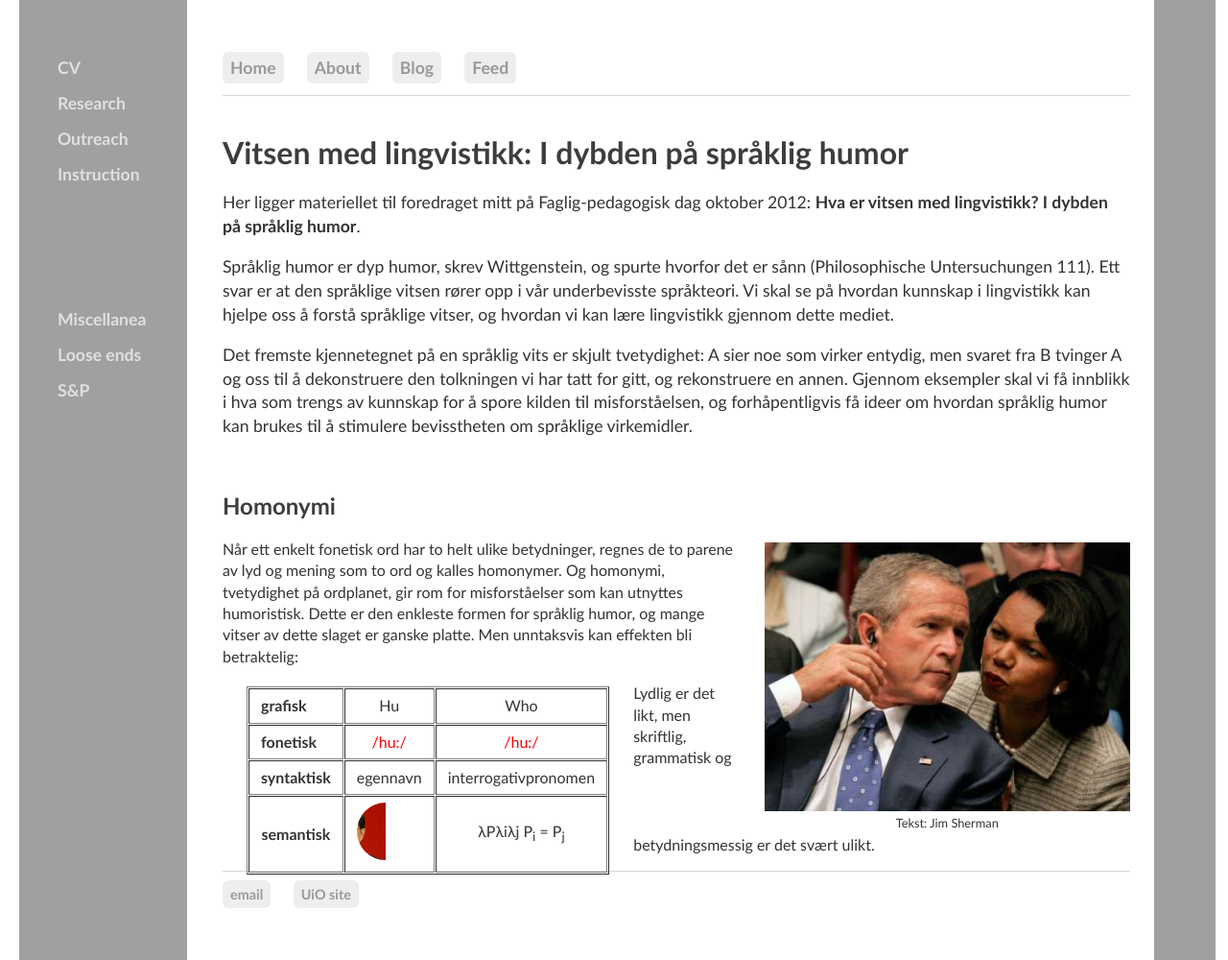
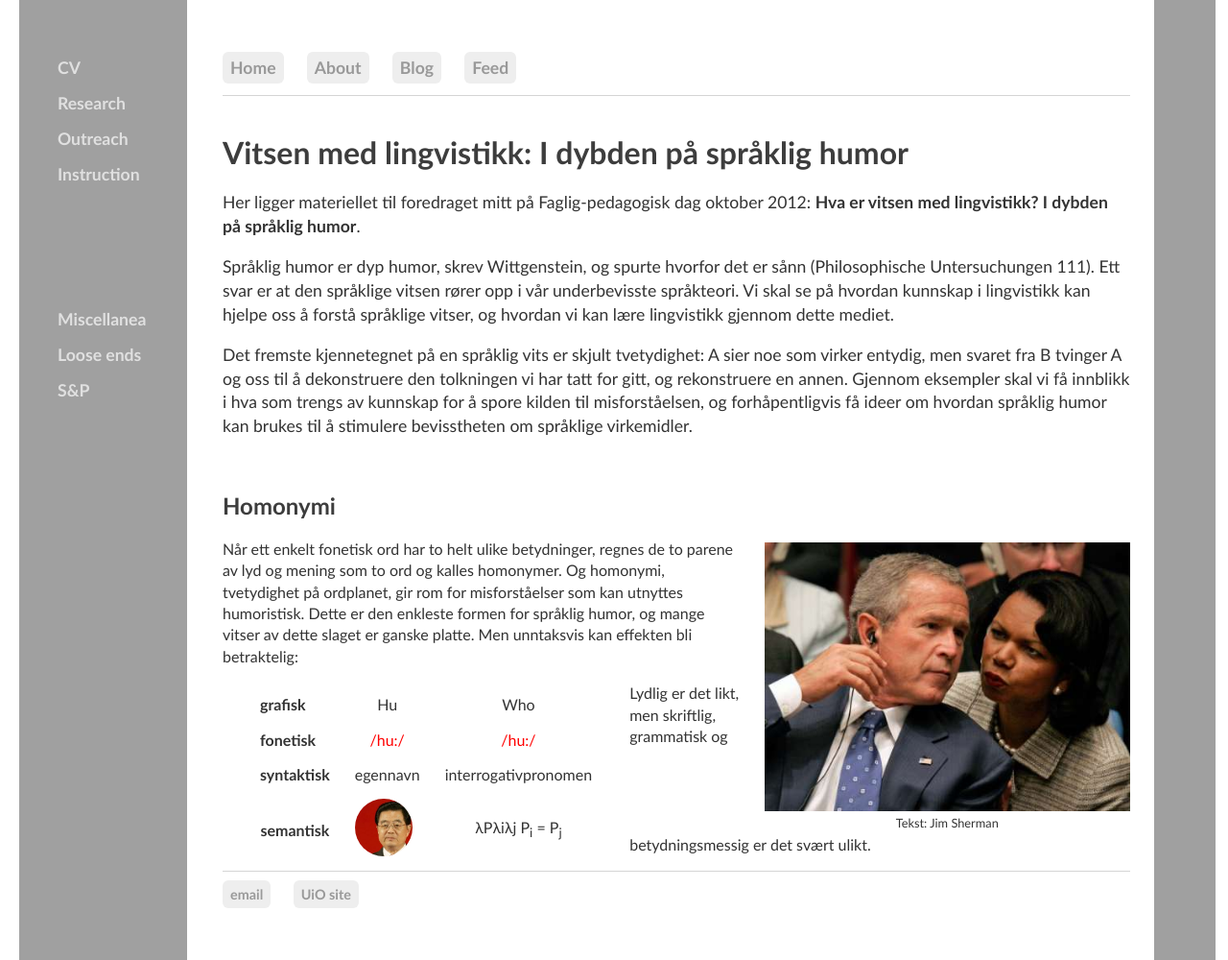
Before and after one commit to kjelljs/kjelljs.github.io, a Jekyll site: the page built from dissemination/vitsen.html, in a window 1280 px wide and 1000 px high. Shown: the whole window at 96% size. Built offline with Jekyll 4.4.1, drawn with Linux system fonts in a browser that asks for light colours.

Commit message:
Update vitsen.html

```diff
--- a/dissemination/vitsen.html
+++ b/dissemination/vitsen.html
@@ -42,7 +42,7 @@
 .circular--landscape img {
   width: auto;
   height: 100%;
-  margin-left: -50px;
+  margin-left: -0px;
 }
 
 </style>
@@ -57,7 +57,7 @@
 <div style="float:right;"><figure class="rightfig"><a href="http://www.youtube.com/watch?v=rVqngNypPdM"><img src="/pics/rice_bush.jpg" style="height: 280px"></a><figcaption>Tekst: Jim Sherman</figcaption></figure></div>
 <p>Når ett enkelt fonetisk ord har to helt ulike betydninger, regnes de to parene av lyd og mening som to ord og kalles homonymer. Og homonymi, tvetydighet på ordplanet, gir rom for misforståelser som kan utnyttes humoristisk. Dette er den enkleste formen for språklig humor, og mange vitser av dette slaget er ganske platte. Men unntaksvis kan effekten bli betraktelig:
 </p>
-<div style="float:left;"><figure class="leftfig"><table border="1" cellspacing="1">
+<div style="float:left"><figure class="leftfig"><table>
 	<thead>
 		<tr>
 			<th scope="col" style="text-align: left">grafisk</th>
```
